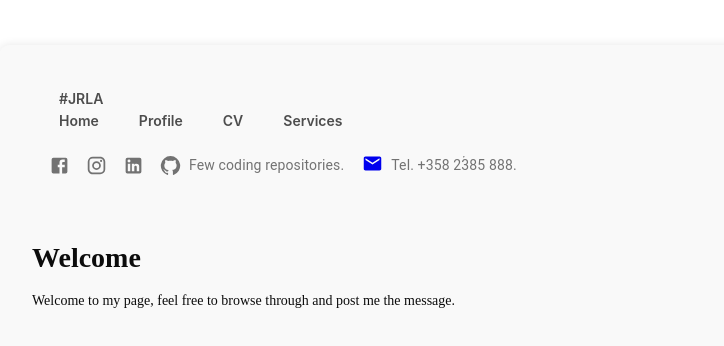
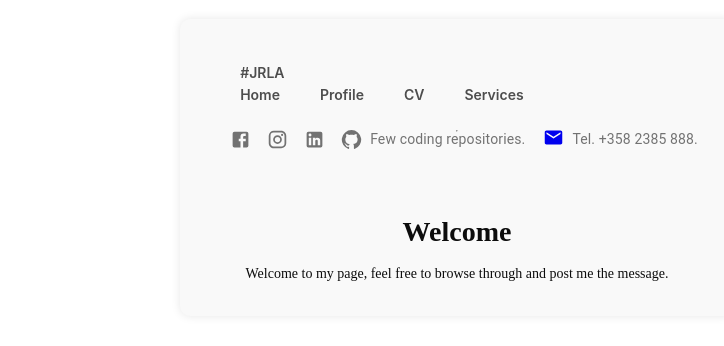
Before and after one commit to JouniR68/CV, a React (Vite) app: page / in a window 1280 px wide. Shown: the top 346 px of the page, without its empty margins (169-893 px from the left). Built offline with nearby package versions, Linux system fonts and the light colour scheme; no server answers.

Commit message:
location wip

```diff
--- a/src/components/Home.jsx
+++ b/src/components/Home.jsx
@@ -24,8 +24,8 @@ export default function Home() {
     <>
       <MyLocation />
       <div className='home-container'>
-
         <h1>Welcome</h1>
+        <p></p>
         {isMobileDpi ? welcomeText : mobileText}
 
       </div>
--- a/src/components/MyLocation.jsx
+++ b/src/components/MyLocation.jsx
@@ -12,17 +12,19 @@ function MyLocation() {
 
   const getAddress = async (lat, lon) => {
     console.log("Checking address")
+    if (lat != null || lon != null){
     const url = `https://maps.googleapis.com/maps/api/geocode/json?latlng=${lat},${lon}&key=${apiKey}`
     console.log(url)
     try {
       const response = await axios.get(url);
       const result = response.data.results[0];
       if (result.formatted_address != "") {
-        setAddress(result.address_components[0].long_name);
+        setAddress(result.address_components[1].long_name);
       } else { setAddress(result.formatted_addres) }
     } catch (error) {
-      setError('Unable to fetch city name.');
+      setError('Unable to get location.');
     }
+  }
   };
 
 
@@ -47,7 +49,7 @@ function MyLocation() {
 
 
   //Send data to firebase
-  if (position.address != "" || position.address != null) {
+  if (position.address != "" || position.address != null || (position.latitude != '60.3848704' && position.longitude != '25.001984')) {
     position.address = address
     addDoc(collection(db, "Locations"), position);
     console.log("Location stored, data: ", position)
--- a/src/index.css
+++ b/src/index.css
@@ -38,10 +38,13 @@
   }
 
   #root {
-    margin-left: 1rem;
-    margin-top: 1rem;
-    padding: 2rem;
+    display:flex;
+    padding: 1rem;
     text-align: center;
+    height: 100%;
+    width:100%;
+    justify-content: center;
+    align-items: center;
   }
 
   .photo-grid {
@@ -64,15 +67,13 @@
   .app-container {
     display: flex;
     flex-direction: column;
-    height: 100vh;
-    /* Full viewport height */
-    margin-left: 1rem;
-    margin-right: 1rem;
+    height: fit-content;
     padding: 20px;
     background-color: #F9F9F9;
     color:#0c0c0c;
     box-shadow: 0 0 10px rgba(0, 0, 0, 0.1);
     border-radius: 10px;
+    width: fit-content;
   }
 
   .app-header {
@@ -132,14 +133,13 @@
   }
 
   .home-container {
-    padding: 15px 13px;
-    text-align: left;
-    justify-content: left;
+    padding: 1rem;
+    margin: 0 auto;
     font-size: 14px;
     font-family: bold;
-    text-align: left;
     justify-content: center;
-
+    align-items: center;
+    width:fit-content;
   }
 
   .home-container h1 {
```
